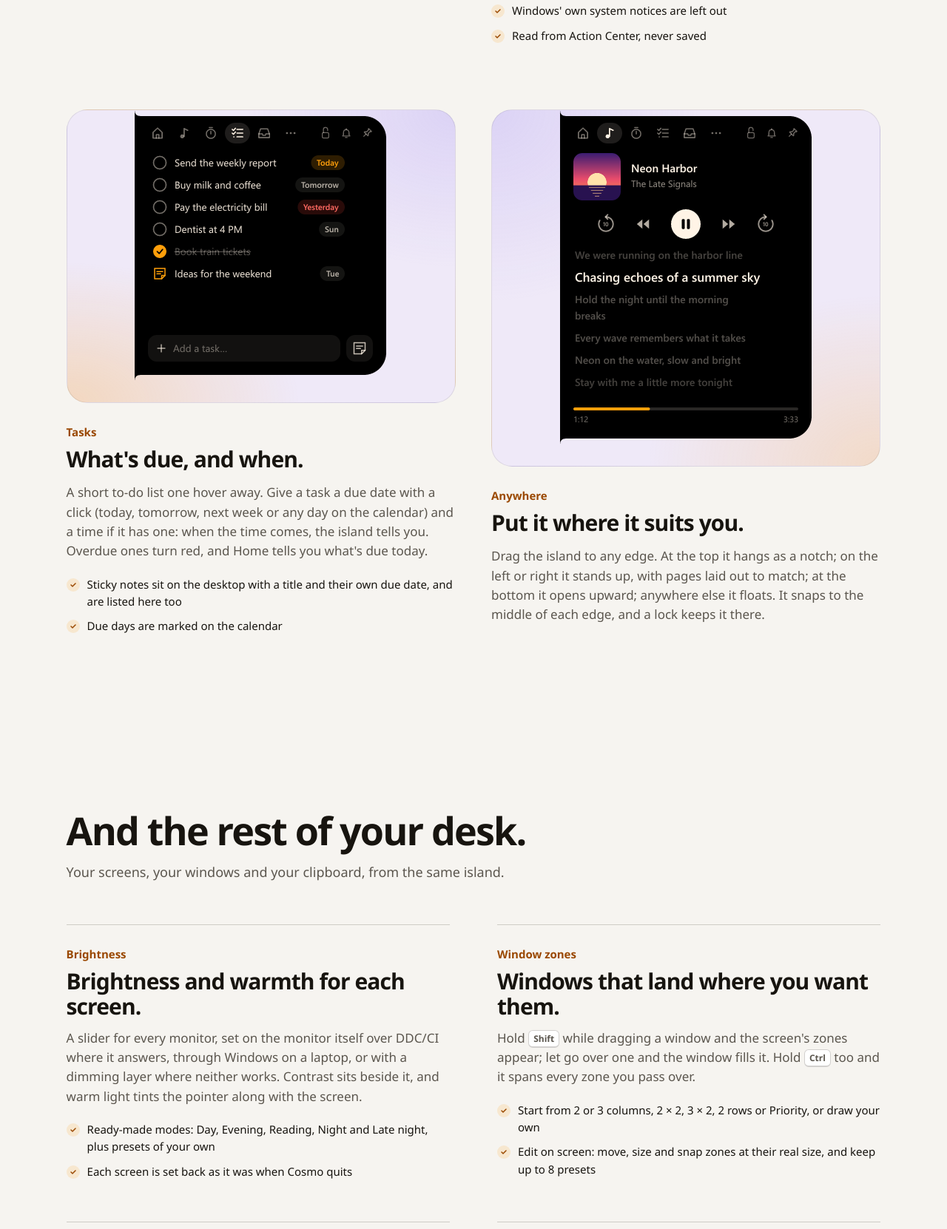
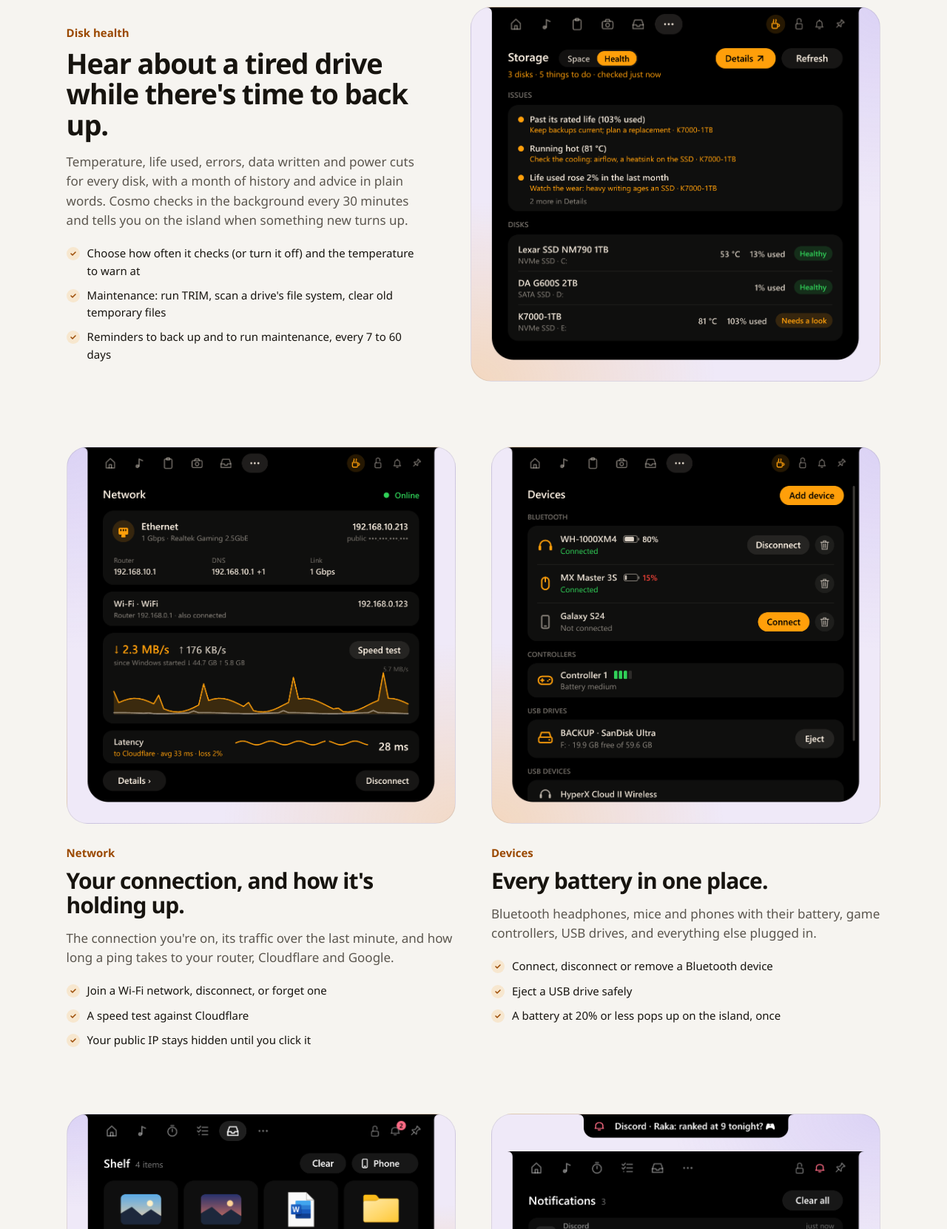
Before and after one commit to dhimasbagus402/cosmo, a plain HTML site: page docs/index.html in a window 1280 px wide. Shown: the part 5642-7304 px from the top of the page at 74% size. Drawn offline with Linux system fonts and the light colour scheme.

Commit message:
Site: Storage, Disk health, Network and Devices; privacy covers the Network page
- Landing page: Storage window (Analyzer), Disk health and maintenance,
  Network and Devices, each with a screenshot.
- Privacy: the Network page's pings, public IP check and speed test; Disk
  health, Storage and Devices stay on the PC.

Co-Authored-By: Claude Opus 5.5 <noreply@anthropic.com>

```diff
--- a/docs/index.html
+++ b/docs/index.html
@@ -597,6 +597,64 @@ footer nav a:hover { color: var(--text); }
         </div>
       </div>
 
+      <div class="row flip">
+        <div class="copy reveal">
+          <span class="tag">Storage</span>
+          <h3>See what fills the drive, then clear it.</h3>
+          <p>The Storage window scans one drive or all of them: the kinds of files taking the room, the biggest folders and files, copies of the same file, and files you haven't changed in a year. Each finding comes with what you can do about it.</p>
+          <ul class="ticks">
+            <li>Copies are matched by what's in them, not by their names</li>
+            <li>Temporary files, app caches and the Recycle Bin cleared from one place, and anything in the Recycle Bin restored to where it was</li>
+            <li>Removing is held to confirm, and files go to the Recycle Bin</li>
+            <li>Resize, maximize or minimize it like any app window</li>
+          </ul>
+        </div>
+        <div class="stage alt reveal" style="--d:120"><img class="shot" src="img/storage-analyzer.png" width="640" height="600" alt="The Storage window's Analyzer: a drive's space by kind of file, then cleanup suggestions for Downloads, temporary files and old files" loading="lazy"></div>
+      </div>
+
+      <div class="row">
+        <div class="copy reveal">
+          <span class="tag">Disk health</span>
+          <h3>Hear about a tired drive while there's time to back up.</h3>
+          <p>Temperature, life used, errors, data written and power cuts for every disk, with a month of history and advice in plain words. Cosmo checks in the background every 30 minutes and tells you on the island when something new turns up.</p>
+          <ul class="ticks">
+            <li>Choose how often it checks (or turn it off) and the temperature to warn at</li>
+            <li>Maintenance: run TRIM, scan a drive's file system, clear old temporary files</li>
+            <li>Reminders to back up and to run maintenance, every 7 to 60 days</li>
+          </ul>
+        </div>
+        <div class="stage reveal" style="--d:120"><img class="drop" src="img/storage-health.png" width="521" height="485" alt="Storage's Health tab: three issues on one SSD, and each disk with its temperature, life used and state" loading="lazy"></div>
+      </div>
+
+      <div class="pair">
+        <div>
+          <div class="stage alt reveal" style="--d:120"><img class="drop" src="img/network.png" width="521" height="517" alt="Network page: the Ethernet connection, traffic over the last minute, and latency to Cloudflare" loading="lazy"></div>
+          <div class="copy reveal">
+            <span class="tag">Network</span>
+            <h3>Your connection, and how it's holding up.</h3>
+            <p>The connection you're on, its traffic over the last minute, and how long a ping takes to your router, Cloudflare and Google.</p>
+            <ul class="ticks">
+              <li>Join a Wi-Fi network, disconnect, or forget one</li>
+              <li>A speed test against Cloudflare</li>
+              <li>Your public IP stays hidden until you click it</li>
+            </ul>
+          </div>
+        </div>
+        <div>
+          <div class="stage reveal" style="--d:120"><img class="drop" src="img/devices.png" width="521" height="517" alt="Devices page: Bluetooth headphones at 80%, a mouse at 15% in red, a phone, a controller and a USB drive" loading="lazy"></div>
+          <div class="copy reveal">
+            <span class="tag">Devices</span>
+            <h3>Every battery in one place.</h3>
+            <p>Bluetooth headphones, mice and phones with their battery, game controllers, USB drives, and everything else plugged in.</p>
+            <ul class="ticks">
+              <li>Connect, disconnect or remove a Bluetooth device</li>
+              <li>Eject a USB drive safely</li>
+              <li>A battery at 20% or less pops up on the island, once</li>
+            </ul>
+          </div>
+        </div>
+      </div>
+
       <div class="pair">
         <div>
           <div class="stage alt reveal" style="--d:120"><img class="drop" src="img/shelf-items.png" width="496" height="210" alt="Shelf with two photos, a PDF and a folder" loading="lazy"></div>
@@ -750,7 +808,7 @@ footer nav a:hover { color: var(--text); }
       </div>
       <div class="privacy">
         <div class="card reveal"><h3>Stays on your PC</h3><p>No account needed, no tracking. Notifications are never saved, and clipboard history, sticky notes and tasks are stored encrypted so only your Windows account can read them. If you choose to sign in with Google, they sync between your PCs through a hidden Cosmo folder in your Drive, encrypted with a password only you know (unless you choose not to).</p></div>
-        <div class="card reveal"><h3>A few small requests go out</h3><p>To find lyrics, the song's title, artist and length are sent to <a href="https://lrclib.net">LRCLIB</a>, and to NetEase if LRCLIB has none. Every hour it asks GitHub for the newest version (you can turn that off), and add-ons come from GitHub only if you switch them on. A capture goes to Cosmo's sharing server only when you choose Share, encrypted on your PC first, and stays until you take it down. Text you translate goes through Cosmo's server to Cloudflare's AI and isn't kept. With Weather on, your rough location (or a place you type) goes to weather and map services. Nothing else. <a href="privacy/">Read the privacy policy</a>.</p></div>
+        <div class="card reveal"><h3>A few small requests go out</h3><p>To find lyrics, the song's title, artist and length are sent to <a href="https://lrclib.net">LRCLIB</a>, and to NetEase if LRCLIB has none. Every hour it asks GitHub for the newest version (you can turn that off), and add-ons come from GitHub only if you switch them on. A capture goes to Cosmo's sharing server only when you choose Share, encrypted on your PC first, and stays until you take it down. Text you translate goes through Cosmo's server to Cloudflare's AI and isn't kept. With Weather on, your rough location (or a place you type) goes to weather and map services. Once you've opened the Network page, your router, Cloudflare and Google are pinged once a second to time the connection; while it's open, Cloudflare is asked for your public IP, and a speed test runs only when you start one. Nothing else. <a href="privacy/">Read the privacy policy</a>.</p></div>
       </div>
     </div>
   </section>
```
Also changed, not shown: docs/privacy/index.html (+3 -1 lines), docs/img/devices.png (added), docs/img/network.png (added), docs/img/storage-analyzer.png (added), docs/img/storage-health.png (added).
